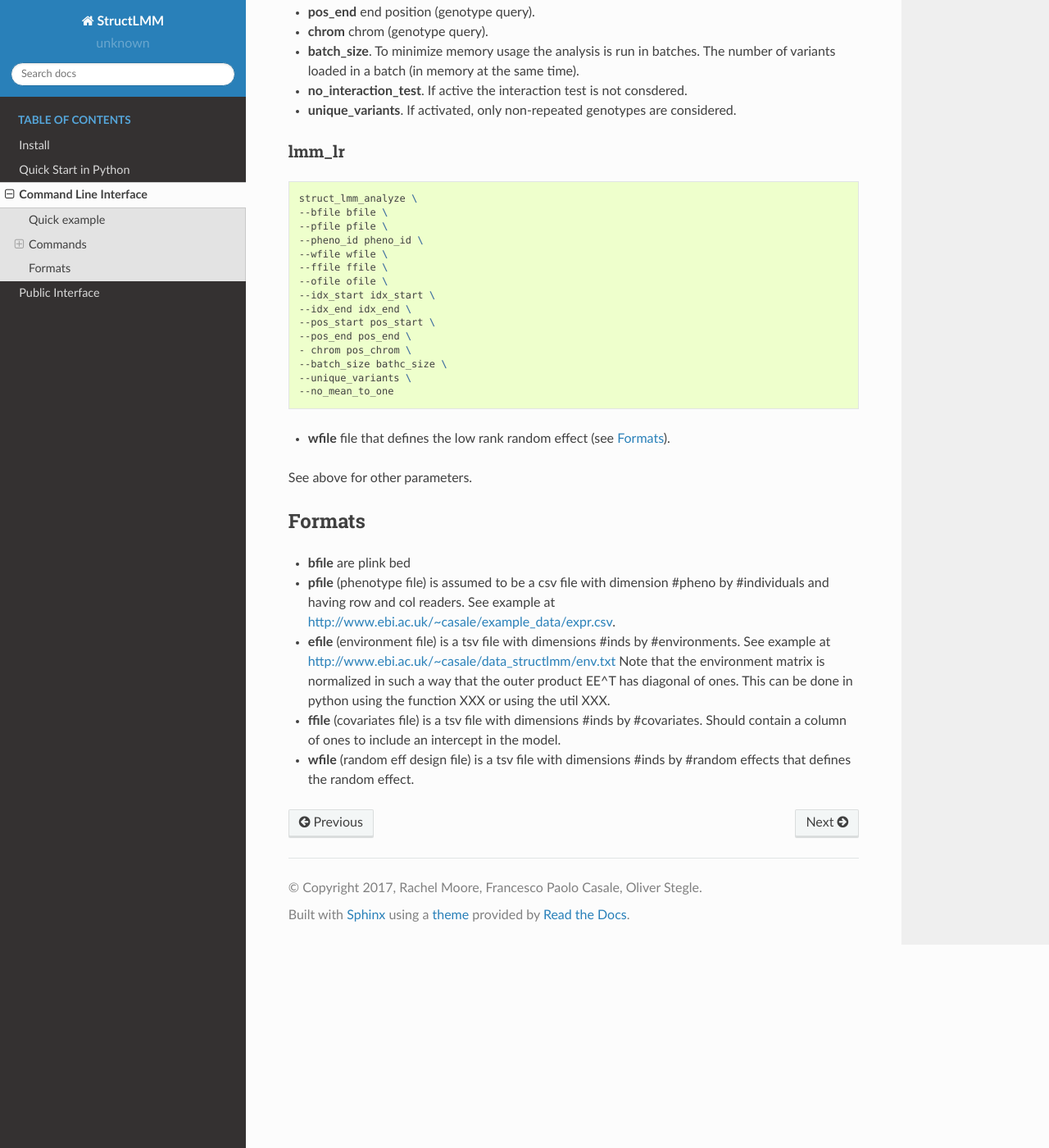
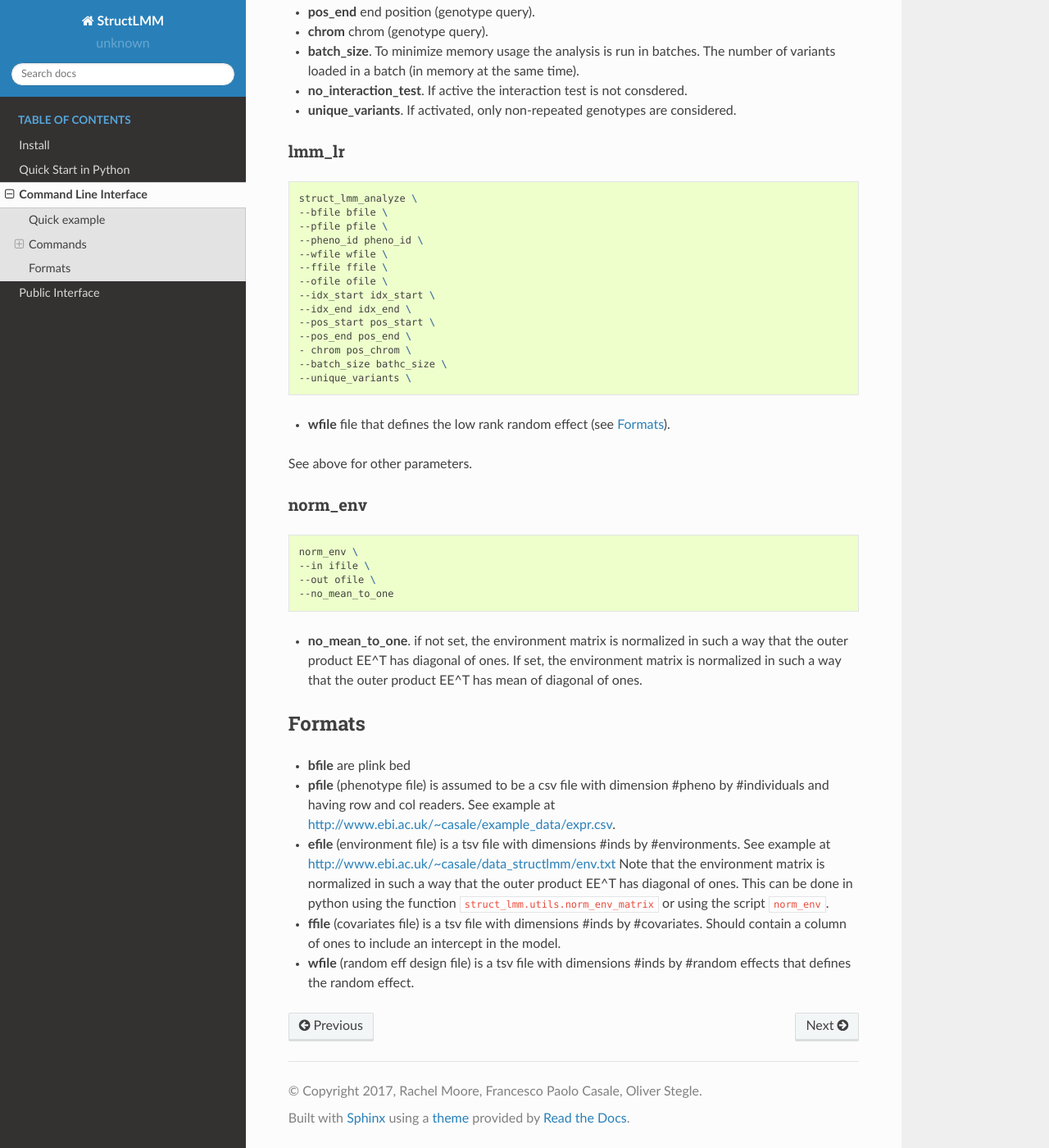
Before and after one commit to limix/struct-lmm, a Sphinx documentation site: the page built from doc/commandline.rst, in a window 1280 px wide and 1400 px high, scrolled down 2094 px. Shown: the whole window at 82% size. Built offline with Sphinx 7.4.7 and the Read the Docs theme 2.0.0, drawn with Linux system fonts in a browser that asks for light colours; cross-references to code outside the pages are shown as plain code.

Commit message:
command line doc update

```diff
--- a/doc/commandline.rst
+++ b/doc/commandline.rst
@@ -130,12 +130,27 @@ Commands
     - chrom pos_chrom \
     --batch_size bathc_size \
     --unique_variants \
-    --no_mean_to_one
 
 
 * **wfile** file that defines the low rank random effect (see :ref:`formats_ref`).
 
 See above for other parameters.
+
+**norm_env**
+^^^^^^^^^^^^
+
+.. code-block:: bash
+
+    norm_env \
+    --in ifile \
+    --out ofile \
+    --no_mean_to_one
+
+* **no_mean_to_one**. if not set, the environment matrix is
+  normalized in such a way that the outer product EE^T has
+  diagonal of ones.
+  If set, the environment matrix is normalized in such
+  a way that the outer product EE^T has mean of diagonal of ones.
 
 .. _formats_ref:
 
@@ -150,8 +165,9 @@ Formats
   See example at http://www.ebi.ac.uk/~casale/data_structlmm/env.txt
   Note that the environment matrix is normalized in such
   a way that the outer product EE^T has diagonal of ones.
-  This can be done in python using the function XXX
-  or using the util XXX.
+  This can be done in python using the function
+  :fun:`struct_lmm.utils.norm_env_matrix`
+  or using the script ``norm_env``.
 
 * **ffile** (covariates file) is a tsv file with dimensions #inds by #covariates.
   Should contain a column of ones to include an intercept in the model.
```
